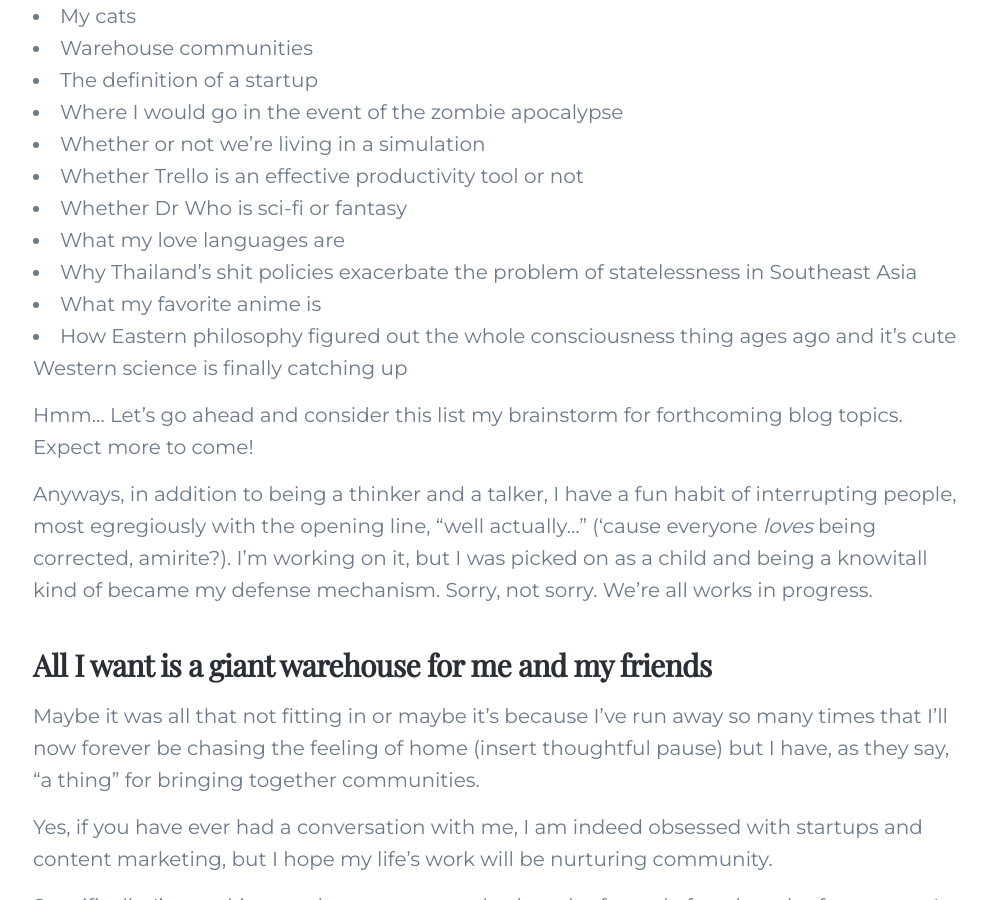
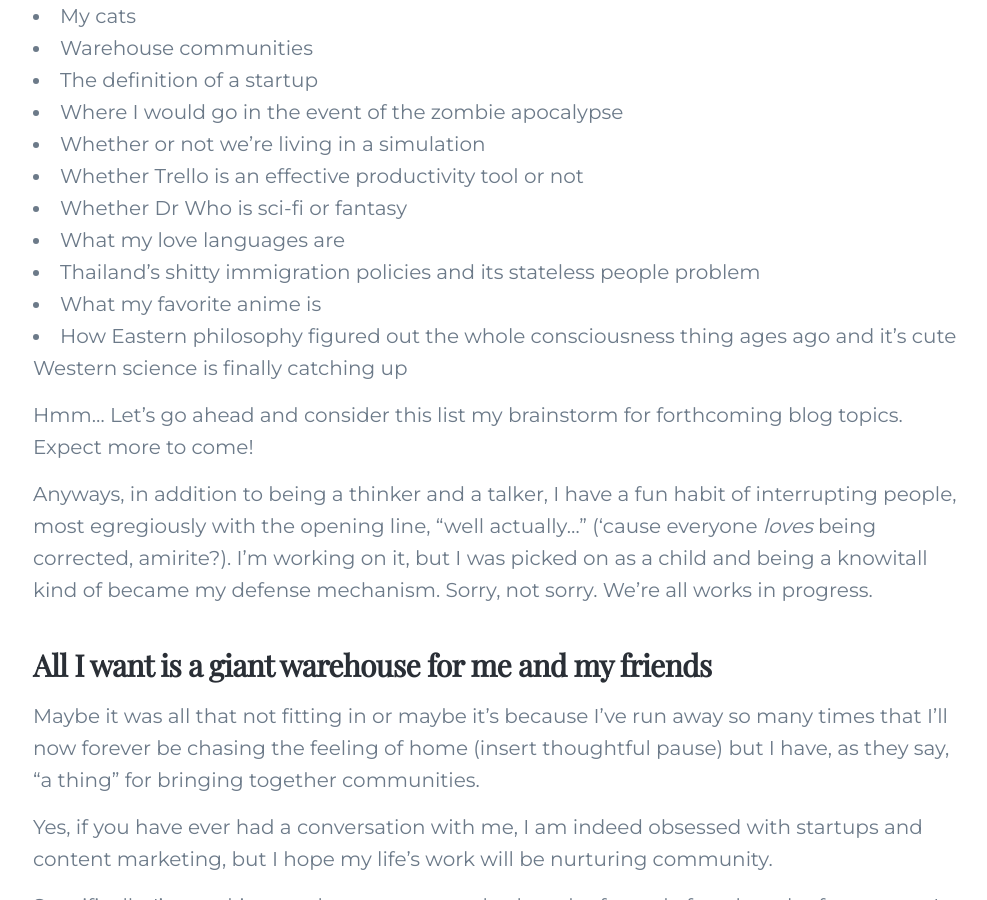
Before and after one commit to lilygoose89/lilybruns, a Jekyll site: the page built from _pages/about.md, in a window 1280 px wide and 900 px high, scrolled down 2826 px. Shown: the whole window, without its empty margins (137-1124 px from the left). Built offline with Jekyll 4.4.1, drawn with Linux system fonts in a browser that asks for light colours; nearby versions of some CDN libraries.

Commit message:
Updated '_pages/about.md' via CloudCannon

```diff
--- a/_pages/about.md
+++ b/_pages/about.md
@@ -6,6 +6,7 @@
 ---
 
 ## Startup Storyteller
+
 I help startups share their message with the world and I support talent by bringing together communities.
 
 Focused on brand messaging and content marketing, I use the power of the written word to connect with audiences and build trusted relationships.
@@ -21,9 +22,11 @@
 ![](/images/alsome.jpg)
 
 ## Oh, you want more?
-Fortunately for you, I have given up all semblance of boundaries between my personal and professional life, so here we goes...
+
+Fortunately for you, I have given up all semblance of boundaries between my personal and professional life, so here we goes…
 
 ### Around the world and back again
+
 Born in Jakarta, Indonesia and raised in Chiang Mai, Thailand slash Seagrove Beach, Florida. I was educated in Gainesville, Florida and then later in London, England. Just for shits and grins I lived in New York for a bit. Turns out I love to visit but everybody there is obsessed with working so it's a very unhealthy environment for me to be in.
 
 So yes, you may have noticed I have a habit of wandering around a bit (now excuse me real quick while I go update all my security questions).
@@ -32,11 +35,12 @@
 
 I'm a third-culture kid, which is a nice way to say I have never fit in but it's ok, I now have excellent communication skills and I'm highly adaptable.
 
-### I dance and I think things... also I talk a lot
+### I dance and I think things… also I talk a lot
 
 If Tyrion Lannister drinks and knows things, then I have a penchant for twirling around on my lanky limbs and engaging in deep, deep nerdiness.
 
 Here is a short list of things that I will happily talk about at length:
+
 * Harry Potter
 * The singularity
 * The Oxford Comma
@@ -50,15 +54,16 @@
 * Whether Trello is an effective productivity tool or not
 * Whether Dr Who is sci-fi or fantasy
 * What my love languages are
-* Why Thailand's shit policies exacerbate the problem of statelessness in Southeast Asia
+* Thailand's shitty immigration policies and its stateless people problem
 * What my favorite anime is
 * How Eastern philosophy figured out the whole consciousness thing ages ago and it's cute Western science is finally catching up
 
-Hmm... Let's go ahead and consider this list my brainstorm for forthcoming blog topics. Expect more to come!
+Hmm… Let's go ahead and consider this list my brainstorm for forthcoming blog topics. Expect more to come\!
 
-Anyways, in addition to being a thinker and a talker, I have a fun habit of interrupting people, most egregiously with the opening line, "well actually..." ('cause everyone _loves_ being corrected, amirite?). I'm working on it, but I was picked on as a child and being a knowitall kind of became my defense mechanism. Sorry, not sorry. We're all works in progress.
+Anyways, in addition to being a thinker and a talker, I have a fun habit of interrupting people, most egregiously with the opening line, "well actually…" ('cause everyone *loves* being corrected, amirite?). I'm working on it, but I was picked on as a child and being a knowitall kind of became my defense mechanism. Sorry, not sorry. We're all works in progress.
 
 ### All I want is a giant warehouse for me and my friends
+
 Maybe it was all that not fitting in or maybe it's because I've run away so many times that I'll now forever be chasing the feeling of home (insert thoughtful pause) but I have, as they say, "a thing" for bringing together communities.
 
 Yes, if you have ever had a conversation with me, I am indeed obsessed with startups and content marketing, but I hope my life's work will be nurturing community.
@@ -70,4 +75,5 @@
 If that's your jam too, hit me up and let's make something happen. I will also accept a large parcel of land on which to build earthships and treehouses and make all our solarpunk dreams come true.
 
 ### Want to know more about me?
+
 [I'm only an email away](/contact).
```
